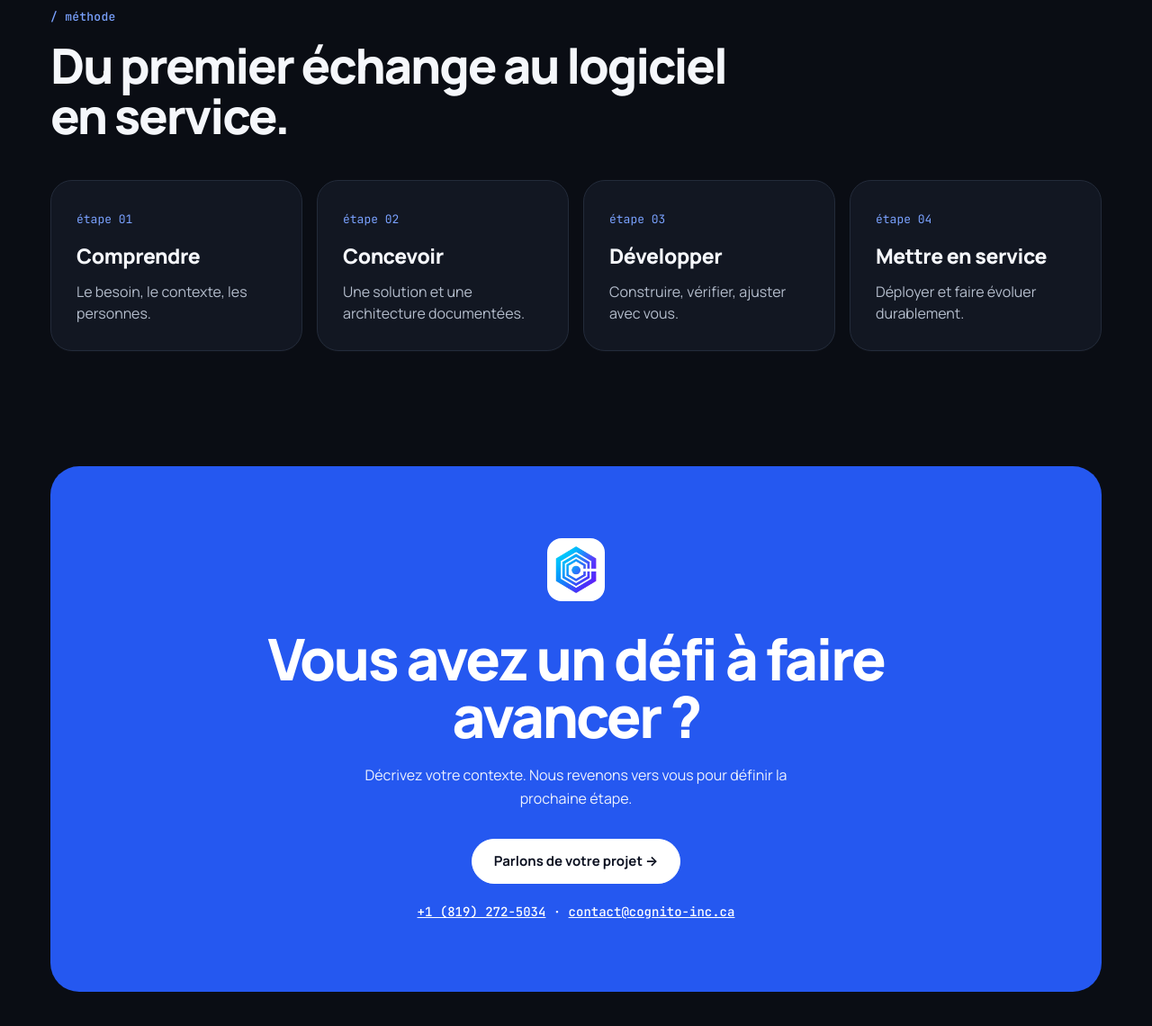
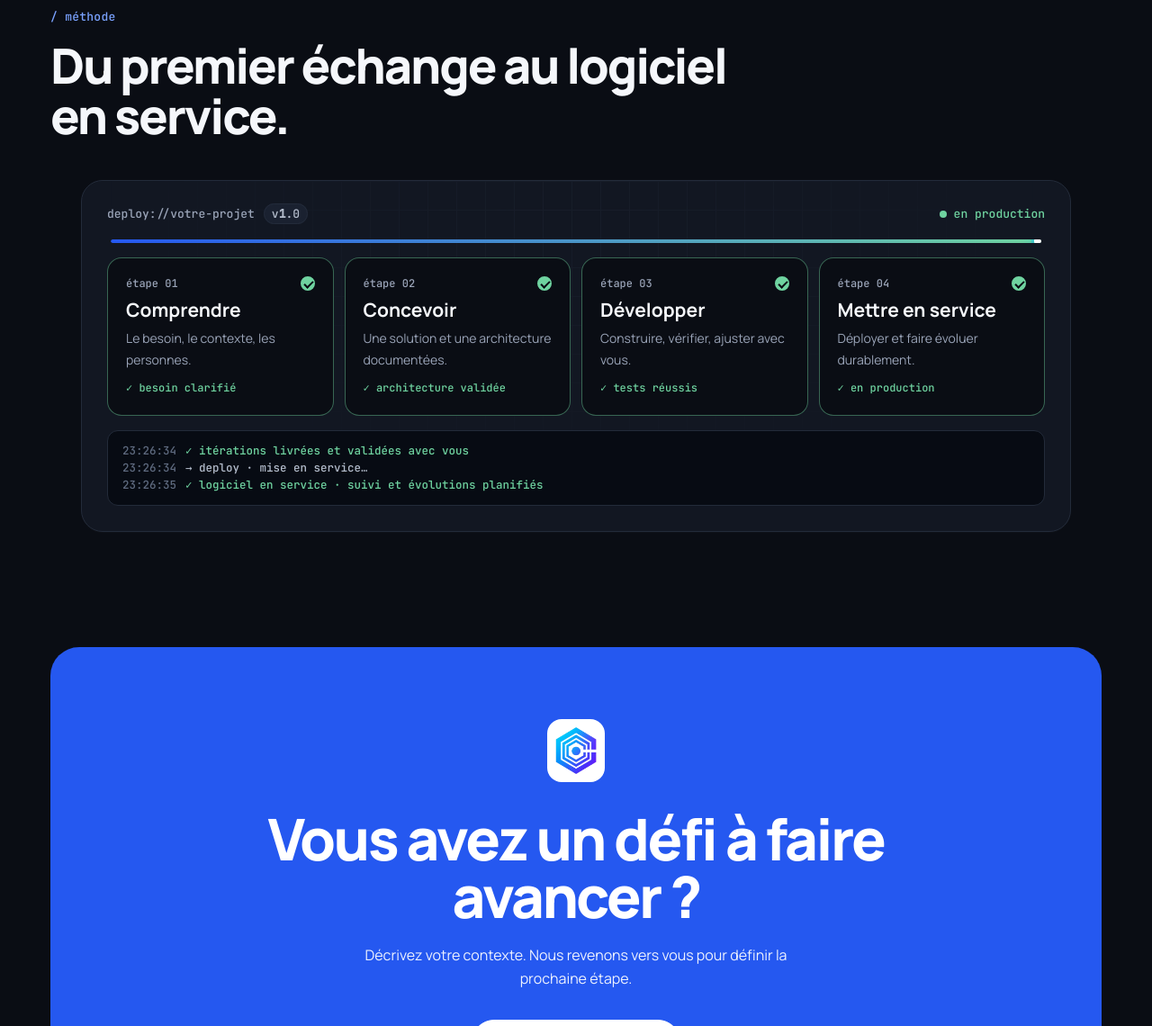
Before and after one commit to JonathanK-N/Cognito-Inc, a Flask app: page / in a window 1280 px wide. Shown: the part 5360-6500 px from the top of the page at 90% size. Run offline with Flask 3, Linux system fonts and the light colour scheme; data that the repository does not hold is empty; some libraries are stand-ins or nearby versions.

Commit message:
Anime la section Méthode en pipeline et remplace Sherbrooke par Québec
- Script de pipeline générique : plusieurs blocs animés, étapes décrites en attributs data-*
- Section Méthode présentée comme un déploiement (deploy://votre-projet) avec journal d'exécution
- Mentions Sherbrooke remplacées par Québec (pied de page, statistiques, courriels, politique)

```diff
--- a/messaging.py
+++ b/messaging.py
@@ -83,7 +83,7 @@ def _base_context(**ctx):
 def _text_footer():
     return (
         "\n\nCordialement,\nL'équipe Cognito Inc.\n\n"
-        f"—\nCognito Inc. · Sherbrooke (Québec) · Kinshasa\n{SITE_EMAIL} · {SITE_PHONE} · {SITE_URL}"
+        f"—\nCognito Inc. · Québec · Kinshasa\n{SITE_EMAIL} · {SITE_PHONE} · {SITE_URL}"
     )
 
 
--- a/static/css/pipeline.css
+++ b/static/css/pipeline.css
@@ -10,6 +10,9 @@
 .pipeline.is-running .pipeline-state { color: #f5b74a; }
 .pipeline.is-running .pipeline-state::before { animation: pipe-pulse 1s ease-in-out infinite; }
 .pipeline.is-success .pipeline-state { color: var(--success); }
+
+.pipeline-method { padding: clamp(20px, 3vw, 28px); }
+.pipeline-method .flow-steps strong { font-size: 21px; }
 
 /* Rail de progression */
 .pipeline-rail { position: relative; height: 4px; margin: 0 4px 16px; overflow: hidden; background: var(--surface-2); border-radius: 999px; }
--- a/static/js/pipeline.js
+++ b/static/js/pipeline.js
@@ -1,23 +1,20 @@
-/* Animation du pipeline de l'accueil : exécute les étapes en boucle, façon CI/CD. */
+/* Pipelines animés (style CI/CD) : chaque bloc [data-pipeline] exécute ses étapes en boucle.
+   Chaque étape [data-step] décrit son exécution avec data-start, data-done, data-ms et, au besoin, data-badge. */
 (function () {
-  const panel = document.querySelector('[data-pipeline]');
-  if (!panel) return;
   if (window.matchMedia('(prefers-reduced-motion: reduce)').matches) return;
 
+  function pad(n) { return String(n).padStart(2, '0'); }
+  function clock(ms) { return (ms / 1000).toFixed(1).replace('.', ',') + ' s'; }
+
+  function setup(panel) {
     const steps = Array.from(panel.querySelectorAll('[data-step]'));
     const fill = panel.querySelector('[data-fill]');
     const state = panel.querySelector('[data-state]');
     const runLabel = panel.querySelector('[data-run]');
     const log = panel.querySelector('[data-log]');
-
-  const plan = [
-    { ms: 900, start: 'POST /send_message · demande reçue', done: 'formulaire validé · enregistré en base' },
-    { ms: 1700, start: 'IA · analyse du besoin…', done: 'brouillon de réponse généré' },
-    { ms: 900, start: 'telegram · notification de l’équipe…', done: 'équipe notifiée · validation humaine' },
-    { ms: 900, start: 'resend · envoi de la confirmation…', done: 'courriel de confirmation livré' }
-  ];
-
-  let run = 127;
+    const label = panel.getAttribute('data-pipeline') || 'pipeline';
+    const doneLabel = panel.getAttribute('data-done-label') || 'réussi';
+    let run = runLabel ? parseInt(runLabel.textContent, 10) - 1 : 0;
     let timers = [];
     let playing = false;
     let visible = false;
@@ -26,16 +23,12 @@
       return new Promise(function (resolve) { timers.push(setTimeout(resolve, ms)); });
     }
 
-  function clock(totalMs) {
-    return (totalMs / 1000).toFixed(1).replace('.', ',') + ' s';
-  }
-
     function addLog(text, kind) {
+      if (!log) return;
+      const d = new Date();
       const line = document.createElement('p');
-    const d = new Date();
-    const time = [d.getHours(), d.getMinutes(), d.getSeconds()].map(function (n) { return String(n).padStart(2, '0'); }).join(':');
       line.innerHTML = '<span class="log-time"></span><span></span>';
-    line.firstChild.textContent = time;
+      line.firstChild.textContent = [d.getHours(), d.getMinutes(), d.getSeconds()].map(pad).join(':');
       line.lastChild.textContent = text;
       if (kind) line.lastChild.className = kind;
       log.appendChild(line);
@@ -45,40 +38,41 @@
     function reset() {
       steps.forEach(function (li) {
         li.classList.remove('is-running', 'is-done');
-      li.querySelector('[data-time]').textContent = '';
+        const t = li.querySelector('[data-time]');
+        if (t) t.textContent = '';
       });
-    fill.style.width = '0%';
+      if (fill) fill.style.width = '0%';
       panel.classList.remove('is-success');
     }
 
     async function cycle() {
       while (playing) {
         run += 1;
-      runLabel.textContent = run;
+        if (runLabel) runLabel.textContent = run;
         reset();
         panel.classList.add('is-running');
-      state.textContent = 'en cours · étape 1/' + steps.length;
-      addLog('▶ pipeline #' + run + ' démarré', 'log-run');
+        addLog('▶ ' + label + ' #' + run + ' démarré', 'log-run');
         let total = 0;
         for (let i = 0; i < steps.length; i += 1) {
           if (!playing) return;
           const li = steps[i];
           state.textContent = 'en cours · étape ' + (i + 1) + '/' + steps.length;
           li.classList.add('is-running');
-        addLog('→ ' + plan[i].start);
-        const ms = plan[i].ms + Math.round(Math.random() * 300);
+          addLog('→ ' + li.getAttribute('data-start'));
+          const ms = parseInt(li.getAttribute('data-ms') || '1000', 10) + Math.round(Math.random() * 300);
           await wait(ms);
           if (!playing) return;
           total += ms;
           li.classList.remove('is-running');
           li.classList.add('is-done');
-        li.querySelector('[data-time]').textContent = '✓ ' + clock(ms);
-        fill.style.width = ((i + 1) / steps.length * 100) + '%';
-        addLog('✓ ' + plan[i].done, 'log-ok');
+          const t = li.querySelector('[data-time]');
+          if (t) t.textContent = '✓ ' + (li.getAttribute('data-badge') || clock(ms));
+          if (fill) fill.style.width = ((i + 1) / steps.length * 100) + '%';
+          addLog('✓ ' + li.getAttribute('data-done'), 'log-ok');
         }
         panel.classList.remove('is-running');
         panel.classList.add('is-success');
-      state.textContent = 'réussi · ' + clock(total);
+        state.textContent = doneLabel === 'réussi' ? 'réussi · ' + clock(total) : doneLabel;
         await wait(3200);
       }
     }
@@ -110,4 +104,7 @@
     document.addEventListener('visibilitychange', function () {
       if (document.hidden) stop(); else start();
     });
+  }
+
+  document.querySelectorAll('[data-pipeline]').forEach(setup);
 })();
--- a/templates/base.html
+++ b/templates/base.html
@@ -66,7 +66,7 @@
     <div class="footer-main shell">
       <div class="footer-brand">
         <a class="wordmark" href="{{ url_for('home') }}"><img src="{{ url_for('static', filename='images/brand/cognito-mark.png') }}" alt="" width="30" height="34">Cognito <span>Inc.</span></a>
-        <p>Des solutions numériques bien pensées, conçues pour durer. Sherbrooke · Kinshasa.</p>
+        <p>Des solutions numériques bien pensées, conçues pour durer. Québec · Kinshasa.</p>
       </div>
       <div class="footer-column">
         <h2>Découvrir</h2>
--- a/templates/emails/base.html
+++ b/templates/emails/base.html
@@ -77,7 +77,7 @@
         <tr>
           <td align="center" style="padding:20px 24px 8px; font-family:'Segoe UI', Roboto, Helvetica, Arial, sans-serif; font-size:12px; line-height:1.7; color:#7a8597;">
             {% if footer_reason %}{{ footer_reason }}<br>{% endif %}
-            Cognito Inc. · Sherbrooke (Québec) · Kinshasa<br>
+            Cognito Inc. · Québec · Kinshasa<br>
             <a href="mailto:{{ site_email }}" style="color:#2558f0;">{{ site_email }}</a> · <a href="tel:+18192725034" style="color:#2558f0;">{{ site_phone }}</a> · <a href="{{ site_url }}" style="color:#2558f0;">cognito-inc.ca</a>
           </td>
         </tr>
--- a/templates/index.html
+++ b/templates/index.html
@@ -2,8 +2,8 @@
 {% from "partials/_partners.html" import partner_grid %}
 {% block title %}Cognito Inc. — Des solutions numériques qui avancent{% endblock %}
 {% block description %}Cognito Inc. conçoit des logiciels sur mesure, des produits numériques et de l’IA appliquée, sécurisés dès la conception et suivis dans la durée.{% endblock %}
-{% block extra_css %}<link rel="stylesheet" href="{{ url_for('static', filename='css/pipeline.css', v='1') }}">{% endblock %}
-{% block extra_js %}<script src="{{ url_for('static', filename='js/pipeline.js', v='1') }}" defer></script>{% endblock %}
+{% block extra_css %}<link rel="stylesheet" href="{{ url_for('static', filename='css/pipeline.css', v='2') }}">{% endblock %}
+{% block extra_js %}<script src="{{ url_for('static', filename='js/pipeline.js', v='2') }}" defer></script>{% endblock %}
 {% block content %}
 
 <section class="home-hero">
@@ -20,17 +20,17 @@
 
 <section aria-labelledby="flow-title">
   <div class="shell">
-    <div class="flow-panel card pipeline" data-pipeline data-reveal>
+    <div class="flow-panel card pipeline" data-pipeline="pipeline" data-reveal>
       <div class="flow-head">
         <span><span id="flow-title">pipeline://demande-client</span><em class="pipeline-run">#<b data-run>128</b></em></span>
         <strong class="pipeline-state" data-state>en service</strong>
       </div>
       <div class="pipeline-rail" aria-hidden="true"><span class="pipeline-fill" data-fill></span></div>
       <ol class="flow-steps">
-        <li data-step><span class="step-meta">01 · Entrée <i class="step-status" aria-hidden="true"></i></span><strong>Formulaire de contact</strong><small>Besoin décrit par le client</small><span class="step-time" data-time></span></li>
-        <li class="is-ai" data-step><span class="step-meta">02 · IA <i class="step-status" aria-hidden="true"></i></span><strong>Analyse et brouillon</strong><small>Réponse préparée par un modèle</small><span class="step-time" data-time></span></li>
-        <li data-step><span class="step-meta">03 · Équipe <i class="step-status" aria-hidden="true"></i></span><strong>Notification</strong><small>Validation humaine</small><span class="step-time" data-time></span></li>
-        <li data-step><span class="step-meta">04 · Sortie <i class="step-status" aria-hidden="true"></i></span><strong>Confirmation envoyée</strong><small>Le client est informé</small><span class="step-time" data-time></span></li>
+        <li data-step data-ms="900" data-start="POST /send_message · demande reçue" data-done="formulaire validé · enregistré en base"><span class="step-meta">01 · Entrée <i class="step-status" aria-hidden="true"></i></span><strong>Formulaire de contact</strong><small>Besoin décrit par le client</small><span class="step-time" data-time></span></li>
+        <li class="is-ai" data-step data-ms="1700" data-start="IA · analyse du besoin…" data-done="brouillon de réponse généré"><span class="step-meta">02 · IA <i class="step-status" aria-hidden="true"></i></span><strong>Analyse et brouillon</strong><small>Réponse préparée par un modèle</small><span class="step-time" data-time></span></li>
+        <li data-step data-ms="900" data-start="telegram · notification de l’équipe…" data-done="équipe notifiée · validation humaine"><span class="step-meta">03 · Équipe <i class="step-status" aria-hidden="true"></i></span><strong>Notification</strong><small>Validation humaine</small><span class="step-time" data-time></span></li>
+        <li data-step data-ms="900" data-start="resend · envoi de la confirmation…" data-done="courriel de confirmation livré"><span class="step-meta">04 · Sortie <i class="step-status" aria-hidden="true"></i></span><strong>Confirmation envoyée</strong><small>Le client est informé</small><span class="step-time" data-time></span></li>
       </ol>
       <div class="pipeline-log" aria-hidden="true" data-log>
         <p><span class="log-ok">✓ brouillon de réponse généré</span></p>
@@ -48,7 +48,7 @@
       <div class="stat"><dt>50+</dt><dd>projets livrés</dd></div>
       <div class="stat"><dt>20+</dt><dd>clients accompagnés</dd></div>
       <div class="stat"><dt>{{ partners|length }}</dt><dd>partenaires et institutions</dd></div>
-      <div class="stat"><dt>2</dt><dd>pôles : Sherbrooke · Kinshasa</dd></div>
+      <div class="stat"><dt>2</dt><dd>pôles : Québec · Kinshasa</dd></div>
     </dl>
   </div>
 </section>
@@ -207,12 +207,24 @@
   <div class="shell">
     <p class="section-label">méthode</p>
     <div class="section-heading-row"><h2>Du premier échange au logiciel en service.</h2></div>
-    <ol class="method-list">
-      <li class="card" data-reveal><span class="mono">étape 01</span><h3>Comprendre</h3><p>Le besoin, le contexte, les personnes.</p></li>
-      <li class="card" data-reveal><span class="mono">étape 02</span><h3>Concevoir</h3><p>Une solution et une architecture documentées.</p></li>
-      <li class="card" data-reveal><span class="mono">étape 03</span><h3>Développer</h3><p>Construire, vérifier, ajuster avec vous.</p></li>
-      <li class="card" data-reveal><span class="mono">étape 04</span><h3>Mettre en service</h3><p>Déployer et faire évoluer durablement.</p></li>
-    </ol>
+    <div class="flow-panel card pipeline pipeline-method" data-pipeline="déploiement" data-done-label="en production" data-reveal>
+      <div class="flow-head">
+        <span><span>deploy://votre-projet</span><em class="pipeline-run">v<b data-run>1</b>.0</em></span>
+        <strong class="pipeline-state" data-state>en production</strong>
+      </div>
+      <div class="pipeline-rail" aria-hidden="true"><span class="pipeline-fill" data-fill></span></div>
+      <ol class="flow-steps">
+        <li data-step data-ms="1300" data-badge="besoin clarifié" data-start="discovery · atelier de cadrage avec votre équipe…" data-done="besoins, contexte et utilisateurs documentés"><span class="step-meta">étape 01 <i class="step-status" aria-hidden="true"></i></span><strong>Comprendre</strong><small>Le besoin, le contexte, les personnes.</small><span class="step-time" data-time></span></li>
+        <li data-step data-ms="1300" data-badge="architecture validée" data-start="design · maquettes et architecture…" data-done="solution et architecture documentées"><span class="step-meta">étape 02 <i class="step-status" aria-hidden="true"></i></span><strong>Concevoir</strong><small>Une solution et une architecture documentées.</small><span class="step-time" data-time></span></li>
+        <li data-step data-ms="1700" data-badge="tests réussis" data-start="build · développement, tests et revues…" data-done="itérations livrées et validées avec vous"><span class="step-meta">étape 03 <i class="step-status" aria-hidden="true"></i></span><strong>Développer</strong><small>Construire, vérifier, ajuster avec vous.</small><span class="step-time" data-time></span></li>
+        <li data-step data-ms="1100" data-badge="en production" data-start="deploy · mise en service…" data-done="logiciel en service · suivi et évolutions planifiés"><span class="step-meta">étape 04 <i class="step-status" aria-hidden="true"></i></span><strong>Mettre en service</strong><small>Déployer et faire évoluer durablement.</small><span class="step-time" data-time></span></li>
+      </ol>
+      <div class="pipeline-log" aria-hidden="true" data-log>
+        <p><span class="log-ok">✓ solution et architecture documentées</span></p>
+        <p><span class="log-ok">✓ itérations livrées et validées avec vous</span></p>
+        <p><span class="log-ok">✓ logiciel en service · suivi et évolutions planifiés</span></p>
+      </div>
+    </div>
   </div>
 </section>
 
--- a/templates/privacy.html
+++ b/templates/privacy.html
@@ -34,7 +34,7 @@
           <p><strong>Cognito Inc.</strong> — Protection des renseignements personnels</p>
           <p>Courriel : <a href="mailto:contact@cognito-inc.ca?subject=Protection%20des%20renseignements%20personnels">contact@cognito-inc.ca</a></p>
           <p>Téléphone : <a href="tel:+18192725034">+1 (819) 272-5034</a></p>
-          <p>Sherbrooke (Québec), Canada</p>
+          <p>Québec, Canada</p>
         </div>
       </section>
 
```
Lines whose indentation alone changed are shown as unchanged.
